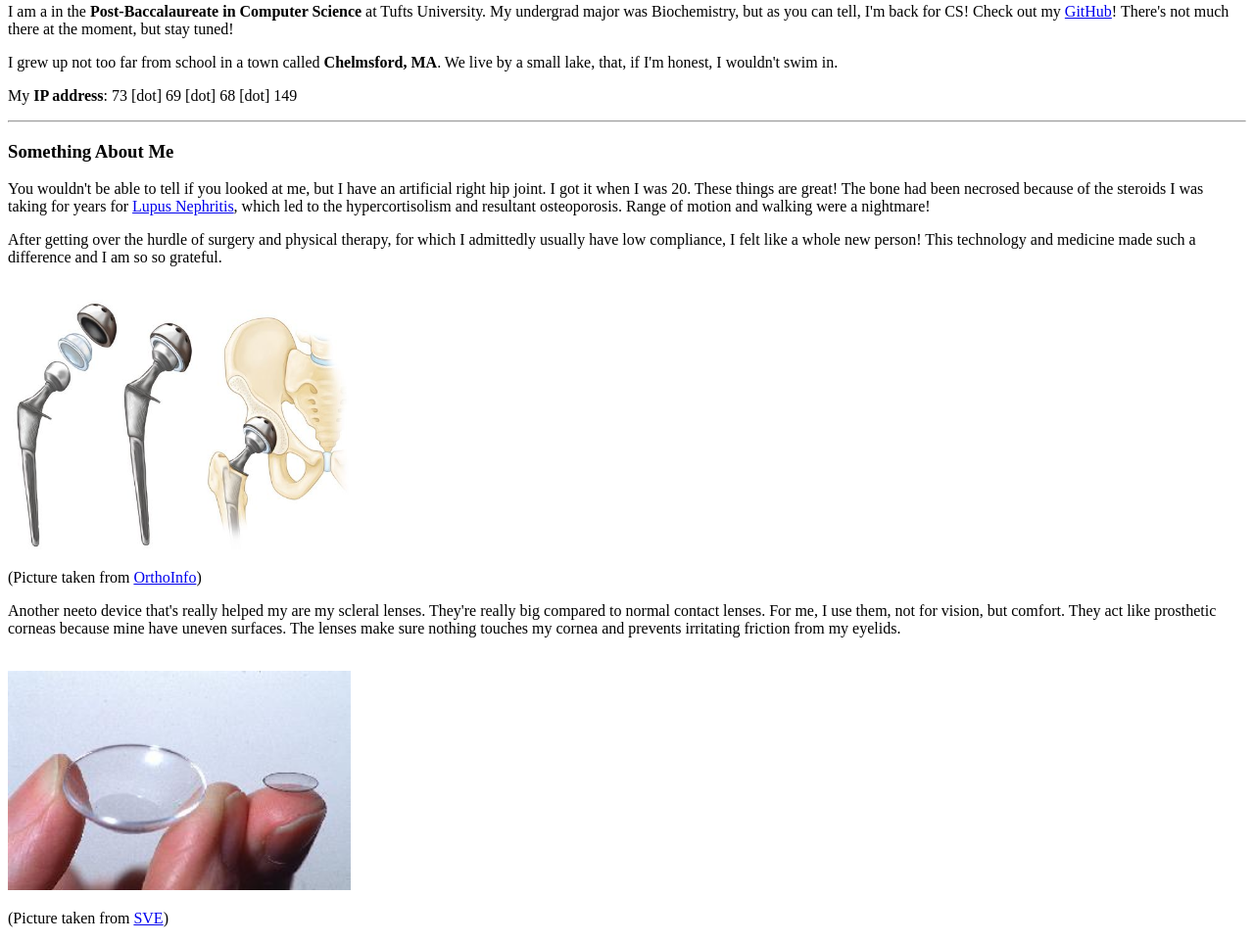
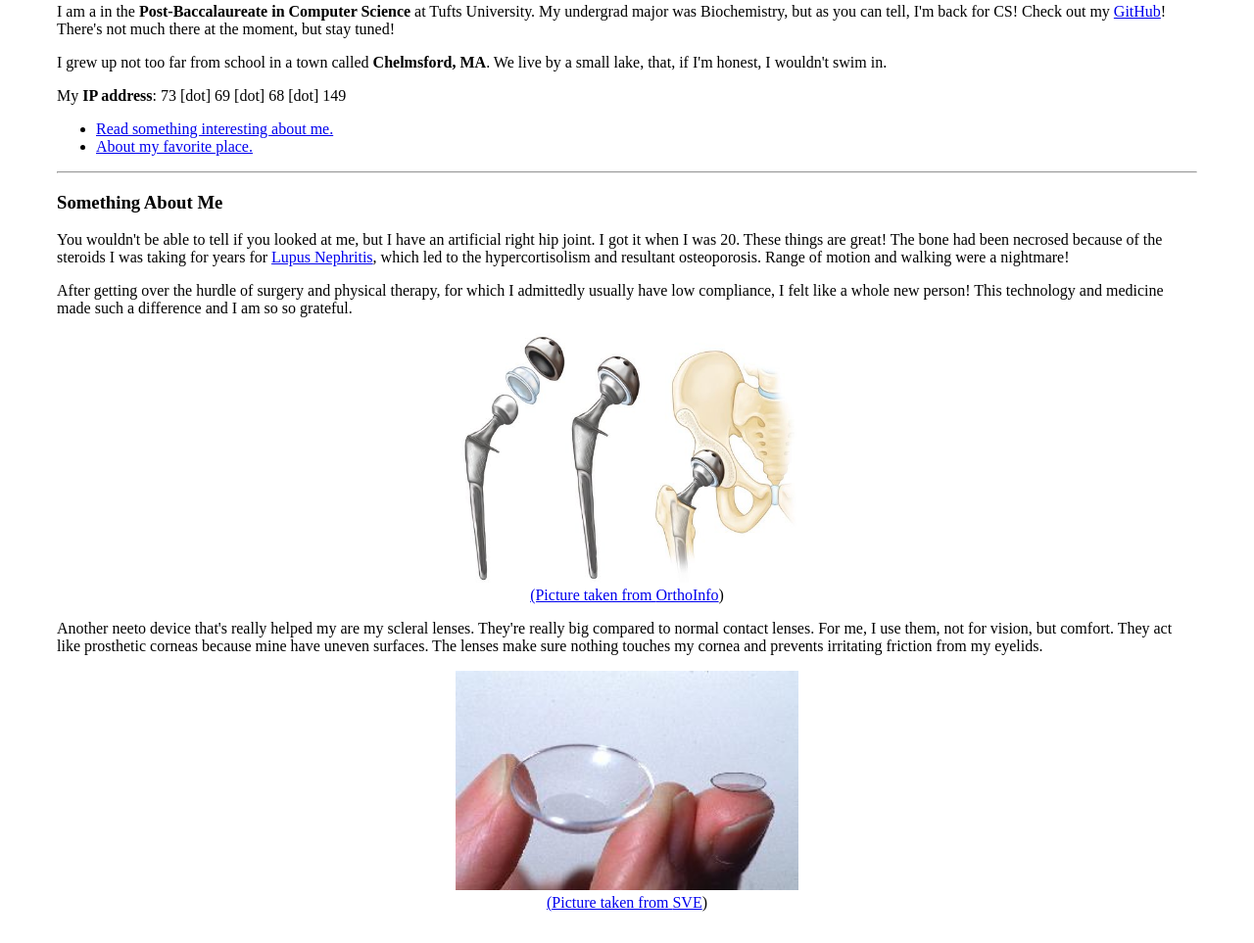
Before and after one commit to atrinh1996/getOnWeb, a plain HTML site: page index.html in a window 1280 px wide. Shown: the part 129-1092 px from the top of the page at 98% size. Drawn offline with Linux system fonts and the light colour scheme.

Commit message:
add style changes

```diff
--- a/index.html
+++ b/index.html
@@ -8,6 +8,8 @@
 
     <body>
         <h1 style="text-align:center">Amy B.</h1>
+
+        <div style="margin-right: 50px; margin-left: 50px">
         <hr>
 
         <!-- Brief Intro re: major and about info-->
@@ -36,9 +38,17 @@
         <p>
             My <strong>IP address</strong>: 73 [dot] 69 [dot] 68 [dot] 149
         </p>
+
+        <!-- in page links -->
+        <ul>
+            <li><a href="#About Me">Read something interesting about me.</a></li>
+            <li><a href="#Place">About my favorite place.</a></li>
+        </ul>
         <hr>
 
         <!-- Interesting Thing about me -->
+        <div id="About Me">
+
         <h3>Something About Me</h3>
         <p>
             You wouldn't be able to tell if you looked at me, but I have an
@@ -48,21 +58,18 @@
             to the hypercortisolism and resultant osteoporosis. Range of motion
             and walking were a nightmare!
         </p>
-
         <p>
             After getting over the hurdle of surgery and physical therapy, for
             which I admittedly usually have low compliance, I felt like a whole
             new person! This technology and medicine made such a difference and
             I am so so grateful.
         </p>
-        <br>
-
+        <figure style="text-align: center">
             <a href="2-featured-compressed-total-hip-3-illustration-compressor.jpg">
                 <img src="2-featured-compressed-total-hip-3-illustration-compressor.jpg" alt="Hip Replacement Diagram" width="350">
+                <figcaption>(Picture taken from <a href="https://orthoinfo.aaos.org/en/treatment/total-hip-replacement/" target="_blank">OrthoInfo</a>)</figcaption>
             </a>
-        <p>
-            (Picture taken from <a href="https://orthoinfo.aaos.org/en/treatment/total-hip-replacement/" target="_blank">OrthoInfo</a>)
-        </p>
+        </figure>
 
         <p>
             Another neeto device that's really helped my are my scleral lenses.
@@ -71,25 +78,26 @@
             because mine have uneven surfaces. The lenses make sure nothing
             touches my cornea and prevents irritating friction from my eyelids.
         </p>
-        <br>
+        <figure style="text-align: center">
         <a href="scleral-lens-comparison.jpg">
             <img src="scleral-lens-comparison.jpg" alt="Scleral vs. Contact"
             width="350">
+            <figcaption>(Picture taken from <a href="https://www.sve.com/services/scleral-and-hybrid-contacts/" target="_blank">SVE</a>)</figcaption>
         </a>
-        <p>
-            (Picture taken from <a href="https://www.sve.com/services/
-            scleral-and-hybrid-contacts/" target="_blank">SVE</a>)
-        </p>
+        </figure>
         <br>
+        </div>
         <hr>
-        <br>
 
         <!-- Favorite Picture of a Place -->
+        <div id="Place">
         <h3>Charles River in Boston (... I'm pretty sure)</h3>
+        <p>
+            <figure style="text-align: center">
             <a href="freshman_bos.jpg">
                 <img src="freshman_bos.jpg" alt="Freshman Year" width="350">
             </a>
-        <p>
+            </figure>
             During my freshman year, my orientation group was taken into the
             city and we went on a boat ride. I snapped that picture on the
             river. For some reason I still have this picture years later, and
@@ -98,6 +106,8 @@
             Longfellow Bridge when I was in the city was always a favorite
             because the view was beautiful.
         </p>
+        </div>
+        </div>
 
         <div style="margin-top:250px"></div>
     </body>
```
Lines whose indentation alone changed are shown as unchanged.
